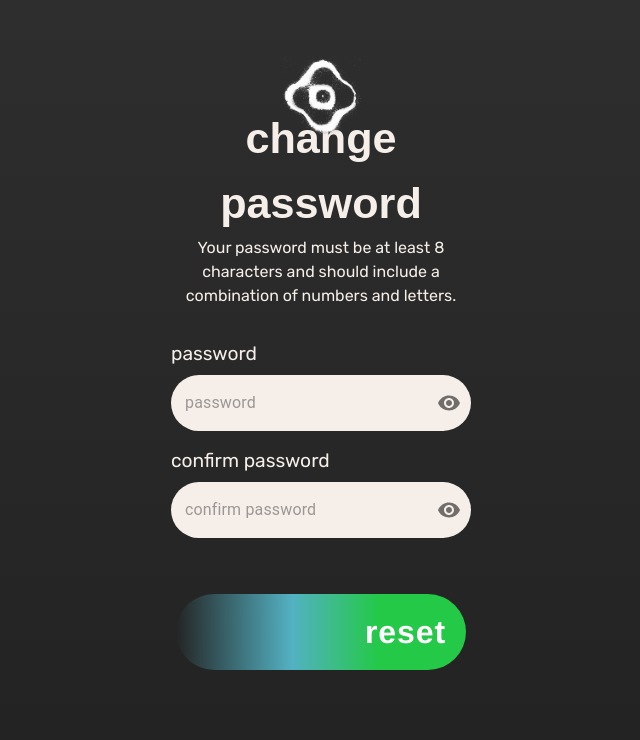
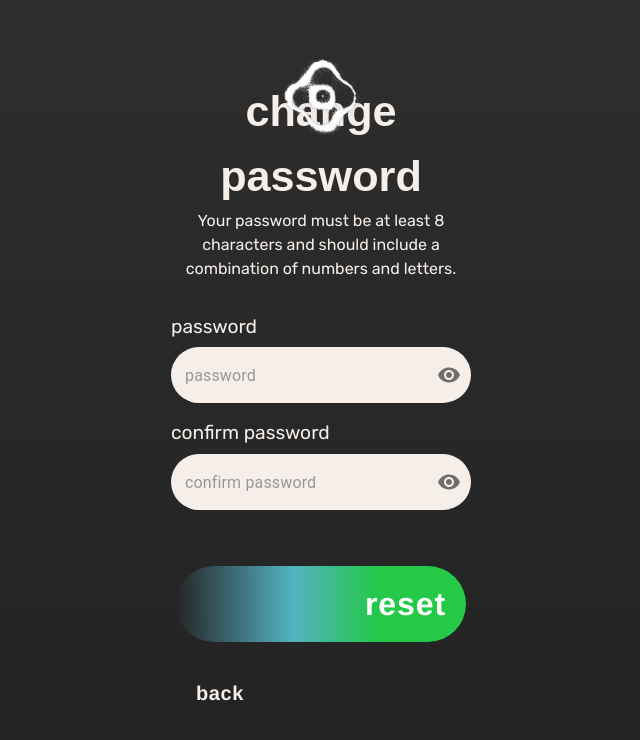
Before and after one commit to ang-elote/echo2, a React (Create React App) app: page /changepassword in a window 1280 px wide. Shown: the top 740 px of the page, without its empty margins (319-959 px from the left). Built offline with nearby package versions, Linux system fonts and the light colour scheme.

Commit message:
back button en change password

```diff
--- a/src/components/Changepassform.js
+++ b/src/components/Changepassform.js
@@ -11,6 +11,7 @@ import Visibility from "@mui/icons-material/Visibility";
 import VisibilityOff from "@mui/icons-material/VisibilityOff";
 import GradientButton from "../components/GradientButton";
 import { useNavigate } from "react-router-dom";
+import EmptyButton from '../components/EmptyButton';
 
 const Changepassform = () => {
   const [showPassword, setShowPassword] = useState(false);
@@ -173,6 +174,8 @@ const Changepassform = () => {
         >
           reset
         </GradientButton>
+
+        <EmptyButton onClick={() => navigate("/login")}>back</EmptyButton>
       </Box>
     </Box>
   );
```
